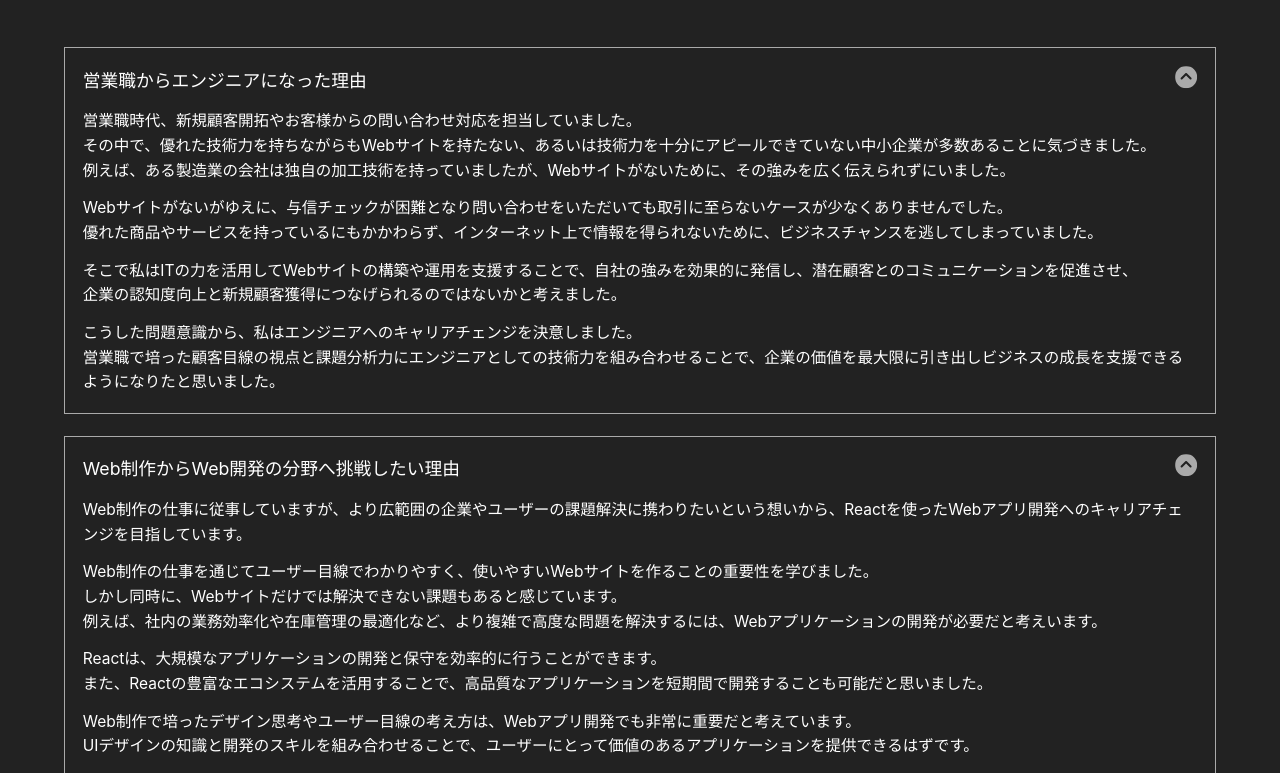
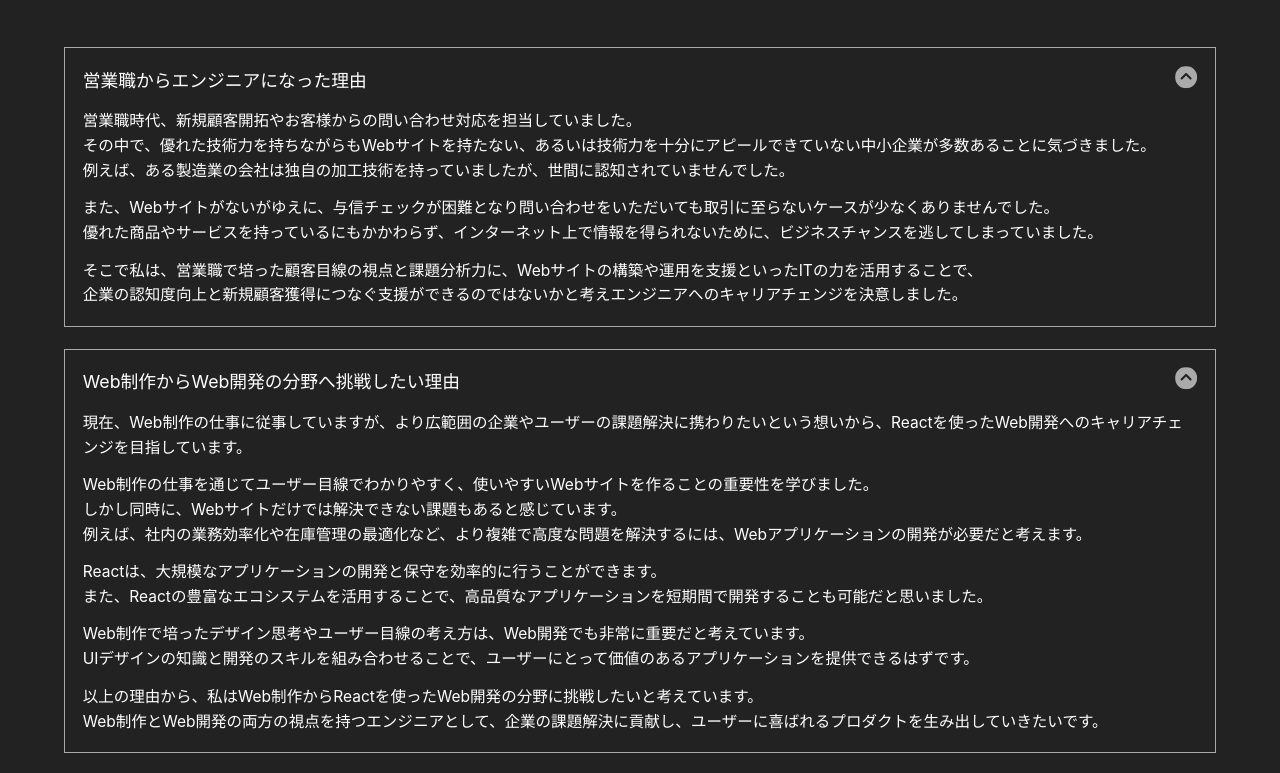
Before and after one commit to canopus-m-satoshi/nextjs-portfolio-site, a Next.js app: page /about in a window 1280 px wide. Shown: the part 3907-4680 px from the top of the page. Built offline with nearby package versions, Linux system fonts and the light colour scheme.

Commit message:
Aboutページのテキスト修正

```diff
--- a/src/app/about/About.tsx
+++ b/src/app/about/About.tsx
@@ -199,7 +199,7 @@ const About = () => {
                 </li>
                 <li>
                   <p>2024 MAY</p>
-                  <p>Web制作からReactを使ったWebアプリ開発へ転向を目指す。</p>
+                  <p>Web制作からReactを使ったWeb開発へ転向を目指す。</p>
                 </li>
               </ul>
             </Accordion>
@@ -217,22 +217,17 @@ const About = () => {
                   <br />
                   その中で、優れた技術力を持ちながらもWebサイトを持たない、あるいは技術力を十分にアピールできていない中小企業が多数あることに気づきました。
                   <br />
-                  例えば、ある製造業の会社は独自の加工技術を持っていましたが、Webサイトがないために、その強みを広く伝えられずにいました。
+                  例えば、ある製造業の会社は独自の加工技術を持っていましたが、世間に認知されていませんでした。
                 </p>
                 <p>
-                  Webサイトがないがゆえに、与信チェックが困難となり問い合わせをいただいても取引に至らないケースが少なくありませんでした。
+                  また、Webサイトがないがゆえに、与信チェックが困難となり問い合わせをいただいても取引に至らないケースが少なくありませんでした。
                   <br />
                   優れた商品やサービスを持っているにもかかわらず、インターネット上で情報を得られないために、ビジネスチャンスを逃してしまっていました。
                 </p>
                 <p>
-                  そこで私はITの力を活用してWebサイトの構築や運用を支援することで、自社の強みを効果的に発信し、潜在顧客とのコミュニケーションを促進させ、
+                  そこで私は、営業職で培った顧客目線の視点と課題分析力に、Webサイトの構築や運用を支援といったITの力を活用することで、
                   <br />
-                  企業の認知度向上と新規顧客獲得につなげられるのではないかと考えました。
-                </p>
-                <p>
-                  こうした問題意識から、私はエンジニアへのキャリアチェンジを決意しました。
-                  <br />
-                  営業職で培った顧客目線の視点と課題分析力にエンジニアとしての技術力を組み合わせることで、企業の価値を最大限に引き出しビジネスの成長を支援できるようになりたと思いました。
+                  企業の認知度向上と新規顧客獲得につなぐ支援ができるのではないかと考えエンジニアへのキャリアチェンジを決意しました。
                 </p>
               </div>
             </Accordion>
@@ -240,14 +235,14 @@ const About = () => {
             <Accordion heading="Web制作からWeb開発の分野へ挑戦したい理由">
               <div className={styles.textContainer}>
                 <p>
-                  Web制作の仕事に従事していますが、より広範囲の企業やユーザーの課題解決に携わりたいという想いから、Reactを使ったWebアプリ開発へのキャリアチェンジを目指しています。
+                  現在、Web制作の仕事に従事していますが、より広範囲の企業やユーザーの課題解決に携わりたいという想いから、Reactを使ったWeb開発へのキャリアチェンジを目指しています。
                 </p>
                 <p>
                   Web制作の仕事を通じてユーザー目線でわかりやすく、使いやすいWebサイトを作ることの重要性を学びました。
                   <br />
                   しかし同時に、Webサイトだけでは解決できない課題もあると感じています。
                   <br />
-                  例えば、社内の業務効率化や在庫管理の最適化など、より複雑で高度な問題を解決するには、Webアプリケーションの開発が必要だと考えいます。
+                  例えば、社内の業務効率化や在庫管理の最適化など、より複雑で高度な問題を解決するには、Webアプリケーションの開発が必要だと考えます。
                 </p>
                 <p>
                   Reactは、大規模なアプリケーションの開発と保守を効率的に行うことができます。
@@ -255,14 +250,14 @@ const About = () => {
                   また、Reactの豊富なエコシステムを活用することで、高品質なアプリケーションを短期間で開発することも可能だと思いました。
                 </p>
                 <p>
-                  Web制作で培ったデザイン思考やユーザー目線の考え方は、Webアプリ開発でも非常に重要だと考えています。
+                  Web制作で培ったデザイン思考やユーザー目線の考え方は、Web開発でも非常に重要だと考えています。
                   <br />
                   UIデザインの知識と開発のスキルを組み合わせることで、ユーザーにとって価値のあるアプリケーションを提供できるはずです。
                 </p>
                 <p>
-                  以上のような理由から、私はWeb制作からReactを使ったWebアプリ開発の分野に挑戦したいと考えています。
+                  以上の理由から、私はWeb制作からReactを使ったWeb開発の分野に挑戦したいと考えています。
                   <br />
-                  デザインと開発の両方の視点を持つエンジニアとして、企業の課題解決に貢献し、ユーザーに喜ばれるプロダクトを生み出していきたいです。
+                  Web制作とWeb開発の両方の視点を持つエンジニアとして、企業の課題解決に貢献し、ユーザーに喜ばれるプロダクトを生み出していきたいです。
                 </p>
               </div>
             </Accordion>
```
